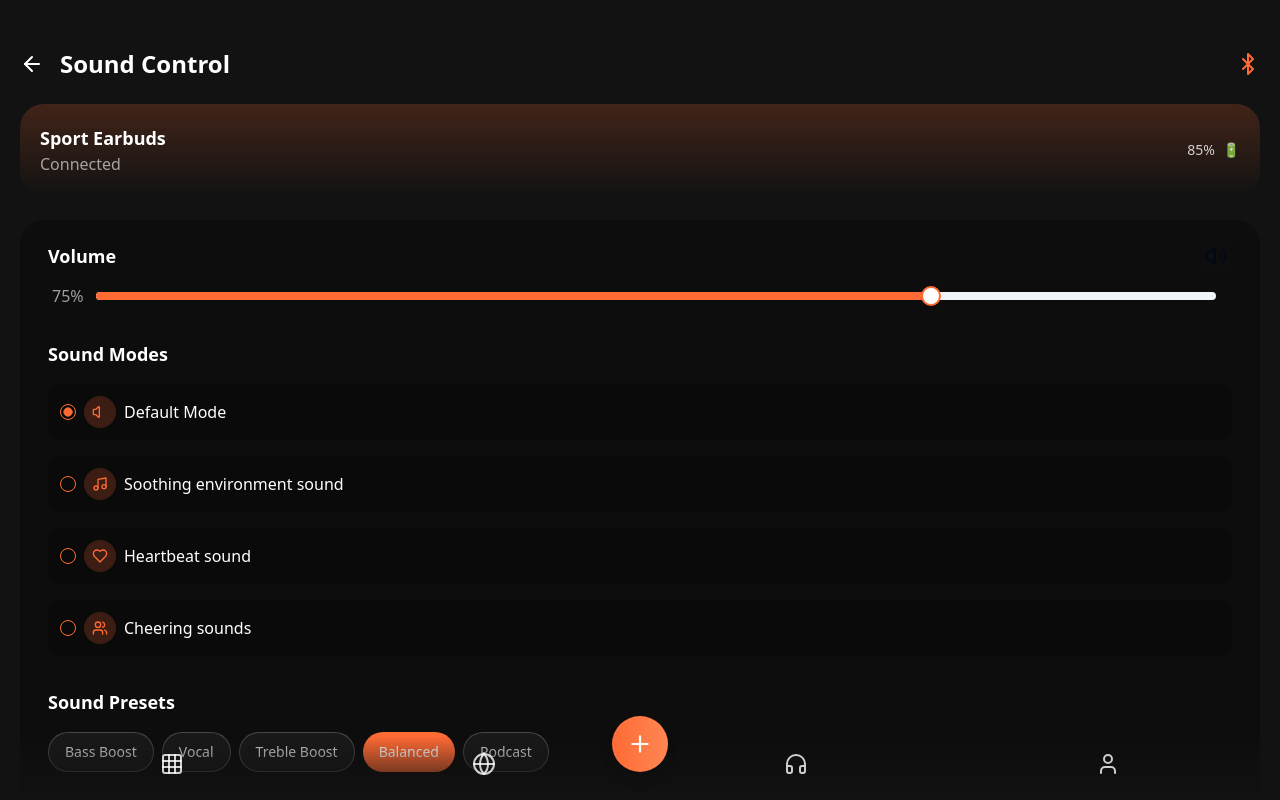
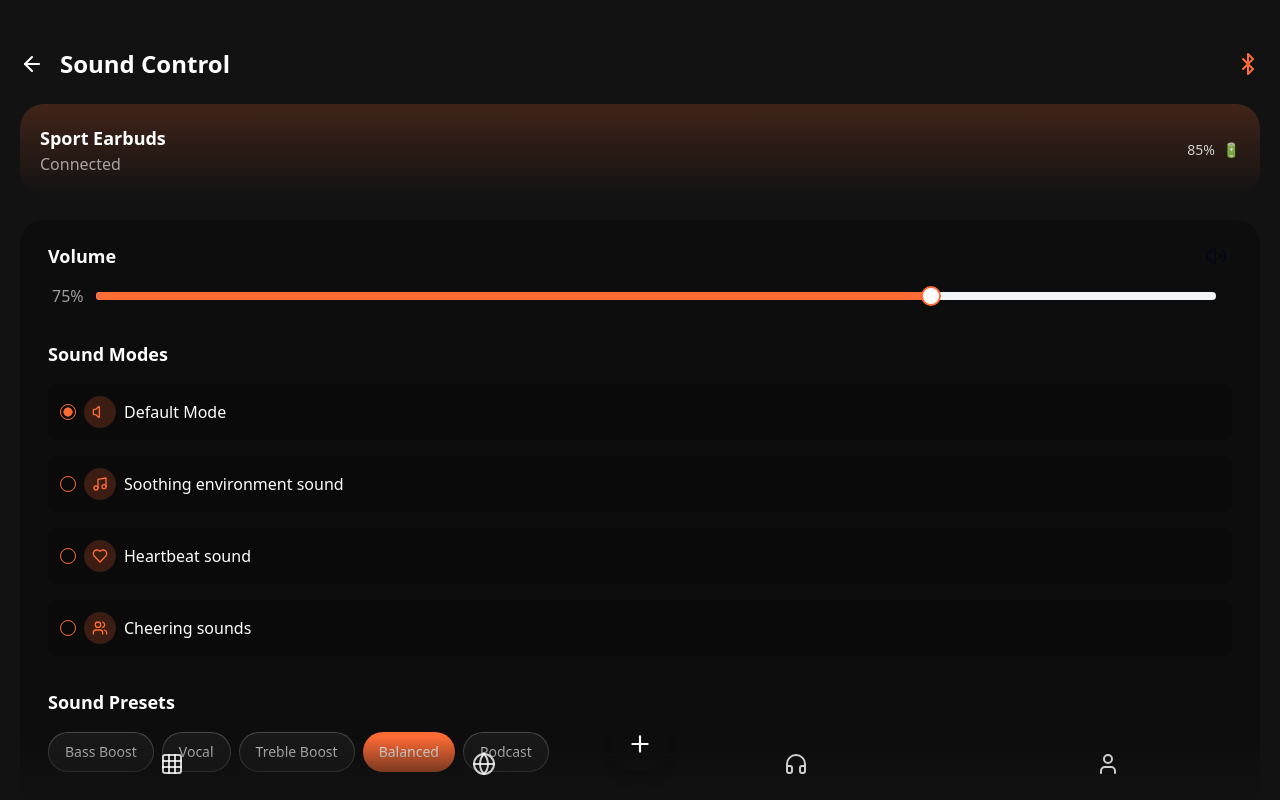
Before and after one commit to Tinastud/sporty-sound-flow, a React (Vite) app: page /sound in a window 1280 px wide. Shown: the top 800 px of the page. Built offline with nearby package versions, Linux system fonts and the light colour scheme.

Commit message:
feat: Add gleam animation to + button
Applies the orange gleam animation to the "+" button in the bottom navigation bar.

```diff
--- a/src/components/BottomNavBar.tsx
+++ b/src/components/BottomNavBar.tsx
@@ -26,7 +26,7 @@ const BottomNavBar = () => {
         <div className="absolute left-1/2 transform -translate-x-1/2 -mt-10">
           <DropdownMenu onOpenChange={setIsOpen}>
             <DropdownMenuTrigger asChild>
-              <div className="h-14 w-14 rounded-full bg-gradient-to-r from-app-orange to-app-light-orange flex items-center justify-center cursor-pointer shadow-lg">
+              <div className="h-14 w-14 rounded-full title-gleam flex items-center justify-center cursor-pointer shadow-lg">
                 {isOpen ? <Minus size={26} className="text-white" /> : <Plus size={26} className="text-white" />}
               </div>
             </DropdownMenuTrigger>
```
